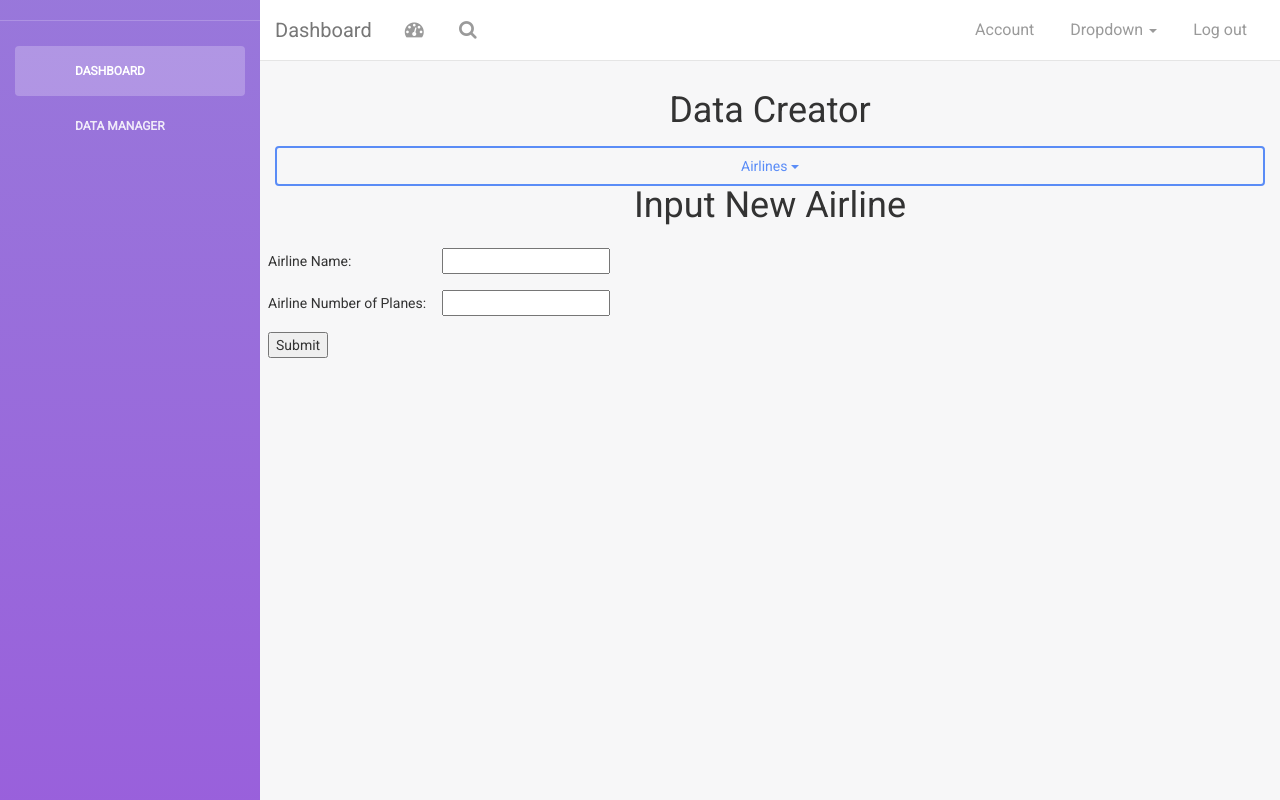
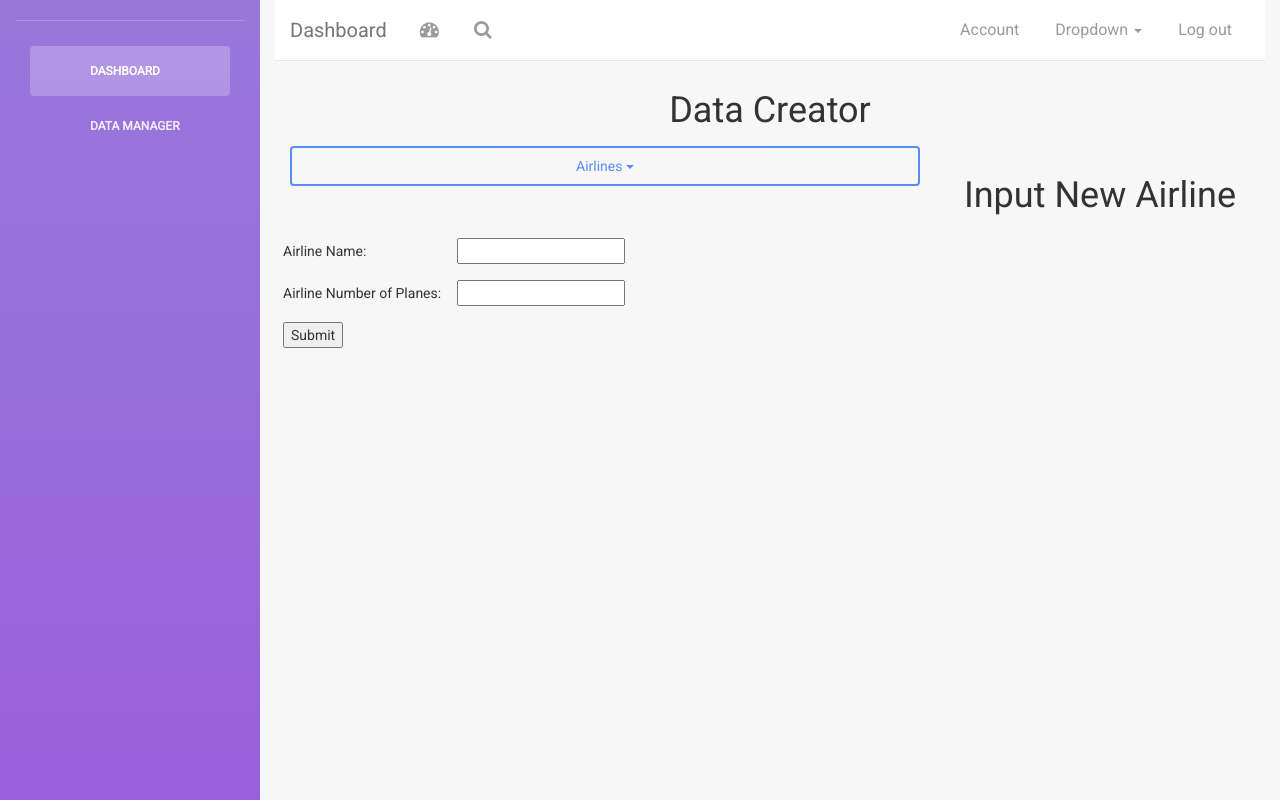
Before and after one commit to rghrist23/airport, a PHP site: page /crudAdd.php in a window 1280 px wide. Run offline with PHP 8.4, Linux system fonts and the light colour scheme; some libraries are stand-ins or nearby versions.

Commit message:
Commit random stuff

```diff
--- a/Management App/crudAdd.php
+++ b/Management App/crudAdd.php
@@ -72,11 +72,11 @@ else if (!(empty($_POST['employee']))){
 
 <body>
 
-<div id = "container-fluid">
+<div id = "container-fluid col-xs-8">
     <div class="row" style="text-align: center">
         <h2>Data Creator</h2>
     </div>
-        <div class="col-xs-12">
+        <div class="col-xs-8">
             <div class="dropdown">
                 <button class="btn btn-block btn-primary dropdown-toggle" type="button" data-toggle="dropdown">Airlines
                     <span class="caret"></span></button>
--- a/Management App/crudLanding.php
+++ b/Management App/crudLanding.php
@@ -5,7 +5,7 @@
 
 
 
-<div class="container">
+<div class="container col-xs-8">
     <div class="row" align = "center">
         <h1>Data Manager</h1>
         <br>
--- a/Management App/crudUpdate.php
+++ b/Management App/crudUpdate.php
@@ -72,11 +72,11 @@ else if (!(empty($_POST['employee']))){
 
 <body>
 
-<div id = "container-fluid">
+<div id = "container-fluid col-xs-8">
     <div class="row" style="text-align: center">
         <h2>Data Update</h2>
     </div>
-    <div class="col-xs-12">
+    <div class="col-xs-8">
         <div class="dropdown">
             <button class="btn btn-block btn-primary dropdown-toggle" type="button" data-toggle="dropdown">Airlines
                 <span class="caret"></span></button>
--- a/Management App/crudView.php
+++ b/Management App/crudView.php
@@ -51,11 +51,11 @@ else if (!(empty($_POST['employee']))){
 
 
 <body>
-<div class="container-fluid">
+<div class="container-fluid col-xs-8">
     <div class="row" style="text-align: center">
         <h2>Data Viewer</h2>
     </div>
-    <div class="col-xs-6">
+    <div class="col-xs-8">
         <div class="dropdown">
                     <button class="btn btn-block btn-primary dropdown-toggle" type="button" data-toggle="dropdown">Airlines
                         <span class="caret"></span></button>
--- a/Management App/sidebar_navbar.html
+++ b/Management App/sidebar_navbar.html
@@ -8,7 +8,7 @@
 
         -->
 
-        <div class="sidebar-wrapper">
+        <div class="sidebar-wrapper col-xs-4">
             <div class="logo">
 
             </div>
@@ -31,7 +31,7 @@
         </div>
     </div>
 
-    <div class="main-panel">
+    <div class="main-panel col-xs-8">
         <nav class="navbar navbar-default navbar-fixed">
             <div class="container-fluid">
                 <div class="navbar-header">
```
